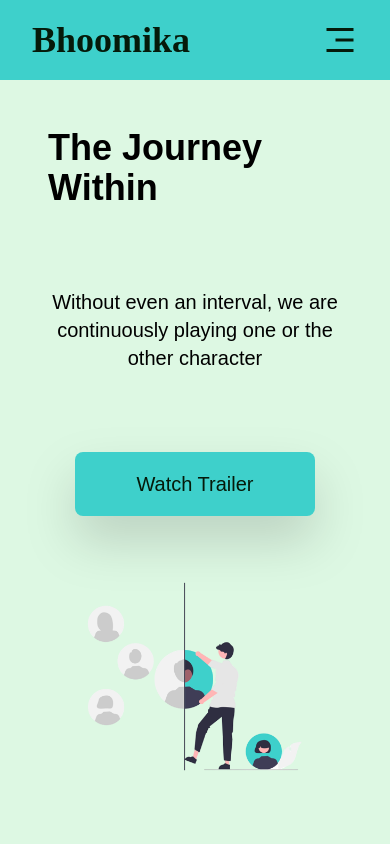
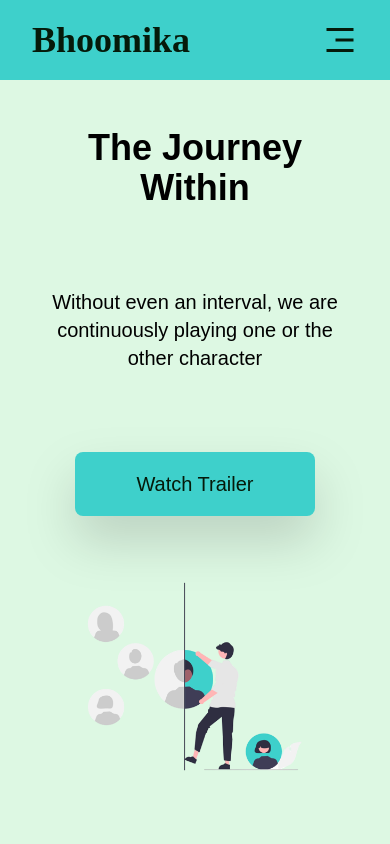
Before and after one commit to nnisarggada/bhoomika, a React (Create React App) app: page / in a window 390 px wide. Shown: the top 844 px of the page. Built offline with nearby package versions, Linux system fonts and the light colour scheme.

Commit message:
fixed md lg

```diff
--- a/src/components/Hero.js
+++ b/src/components/Hero.js
@@ -7,7 +7,9 @@
       className="h-[calc(100vh-5rem)] flex flex-col justify-evenly items-center p-12 gap-10 lg:flex-row"
     >
       <div className="flex flex-col h-full gap-20 justify-center items-center lg:items-start">
-        <h1 className="text-4xl font-bold lg:text-8xl">The Journey Within</h1>
+        <h1 className="text-4xl font-bold text-center lg:text-8xl lg:text-left">
+          The Journey Within
+        </h1>
         <h3 className="text-xl text-center lg:text-2xl lg:text-left lg:w-2/3">
           Without even an interval, we are continuously playing one or the other
           character
```
